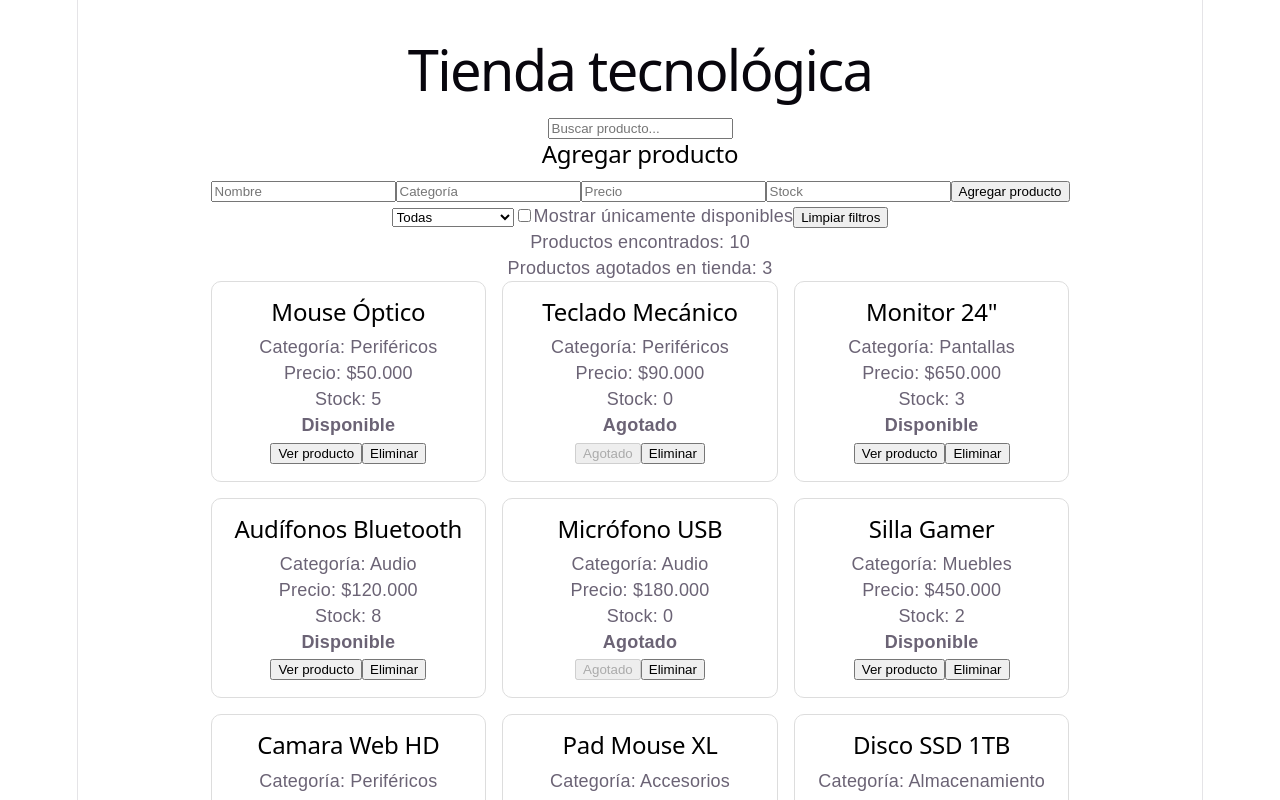
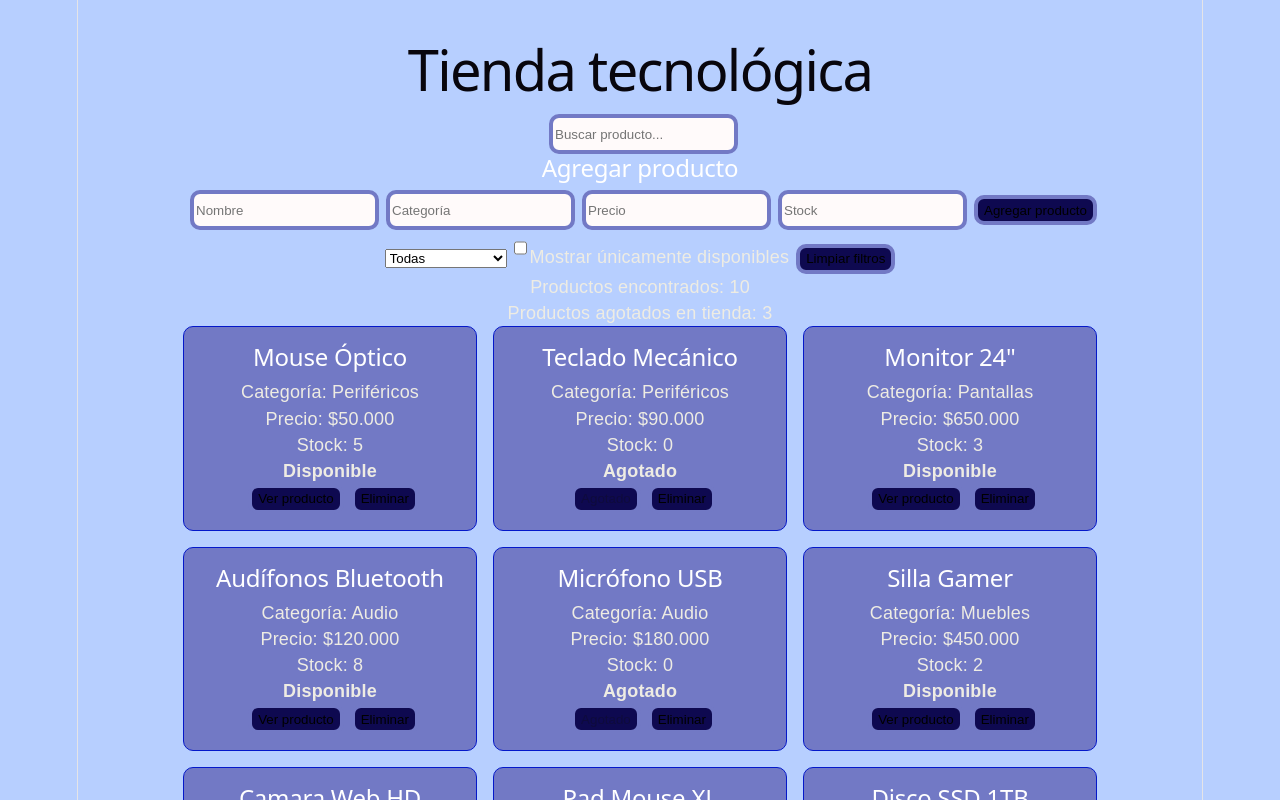
Before and after one commit to JulianR323/Reactjavaescri, a React (Vite) app in the folder tienda-react/: page / in a window 1280 px wide. Shown: the top 800 px of the page. Built offline with nearby package versions, Linux system fonts and the light colour scheme.

Commit message:
se mejoro el css

```diff
--- a/tienda-react/src/App.css
+++ b/tienda-react/src/App.css
@@ -3,18 +3,38 @@
  margin: 0 auto;
  padding: 24px;
  font-family: Arial, sans-serif;
+ color: rgb(238, 236, 227);
 }
 .productos {
  display: grid;
  grid-template-columns: repeat(auto-fit, minmax(220px, 1fr));
  gap: 16px;
+
 }
 .producto-card {
- border: 1px solid #ddd;
+ border: 1px solid #0418ca;
  border-radius: 10px;
  padding: 16px;
- background: white;
+ background: rgb(114, 121, 197);
 }
 h2{
-    color: black;
+    color: rgb(255, 255, 255);
 }
+body{
+    background-color: rgba(0, 85, 255, 0.282);
+}
+input{
+    background-color: snow;
+    height: 30px;
+    border-radius: 10px;
+    border: solid rgb(114, 121, 197) 4px;
+    margin-left: 7px;
+}
+
+button{
+    background-color: rgb(14, 9, 80);
+    height: 30px;
+    border-radius: 10px;
+    border: solid rgb(114, 121, 197) 4px;
+    margin-left: 7px;
+}
```
